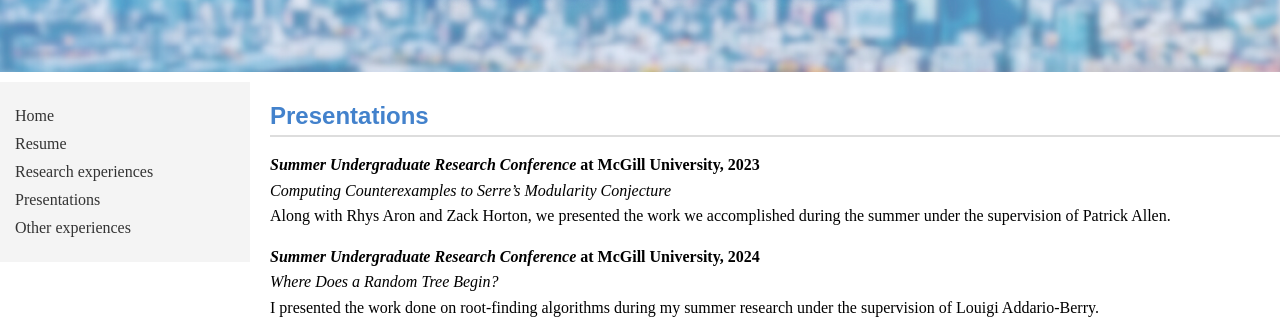
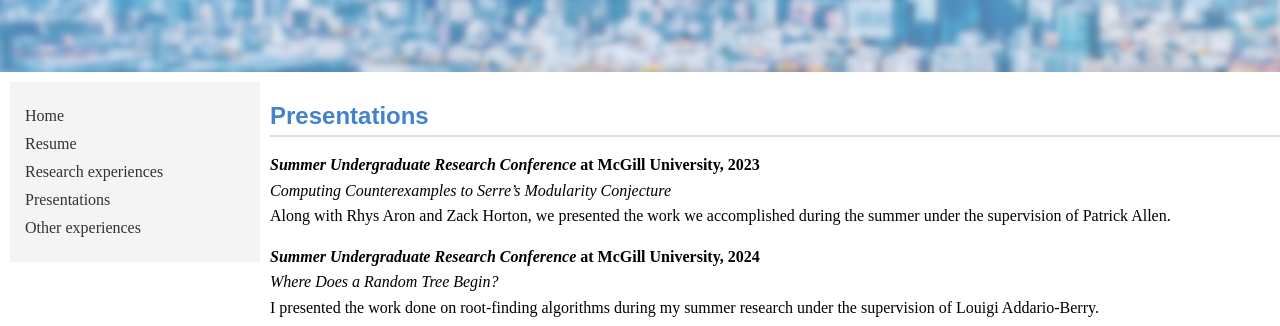
Before and after one commit to CatherineFontaine/CatherineFontaine.github.io, a Jekyll site: the page built from presentations.md, in a window 1280 px wide. Shown: the part 128-454 px from the top of the page. Built offline with Jekyll 4.4.1, drawn with Linux system fonts in a browser that asks for light colours.

Commit message:
Update style.css

```diff
--- a/assets/css/style.css
+++ b/assets/css/style.css
@@ -94,6 +94,7 @@ header h1 {
   z-index: 1;
   transition: all 0.3s ease;
   margin-top: 10px;
+  margin-left: 10px;
 }
 
 .container {
@@ -223,7 +224,7 @@ p {
 
   /* Adjust content width */
   .content {
-    margin: 20px 5%;
+    margin: 20px 2%;
     padding: 20px;
     width: 90%;
   }
@@ -231,7 +232,7 @@ p {
   /* Make right block full width */
   .right-block {
     width: 90%;
-    margin: 20px 5%;
+    margin: 20px 2%;
     padding: 20px;
     box-shadow: 0 2px 4px rgba(0, 0, 0, 0.1);
     background-color: #fff;
```
